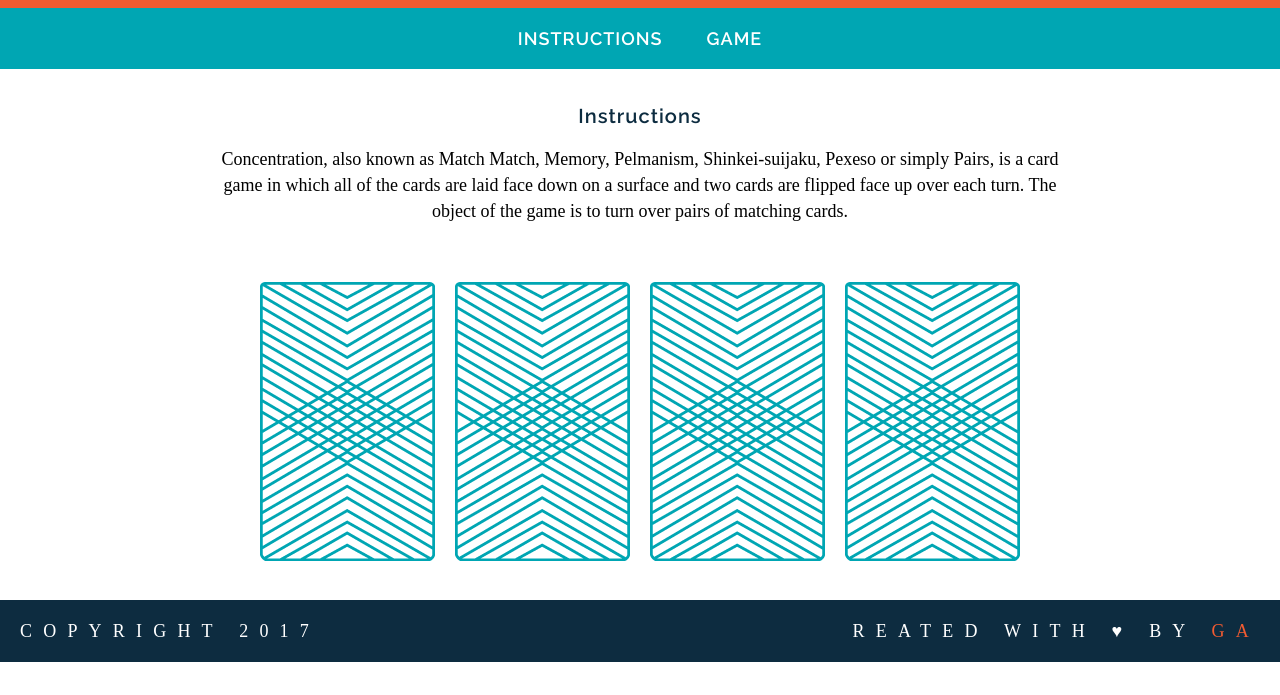
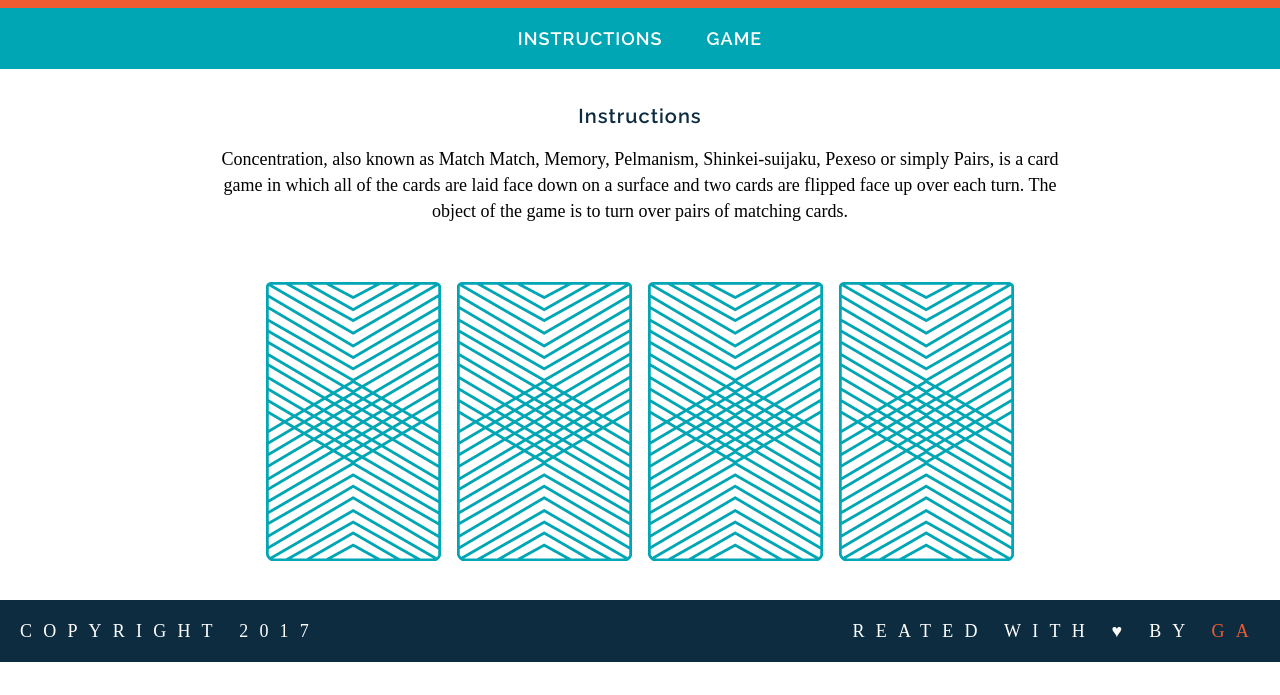
Before and after one commit to Defaf/wdi-fundamentals-memorygame, a plain HTML site: page memory_game/index.html in a window 1280 px wide. Shown: the part 105-800 px from the top of the page. Drawn offline with Linux system fonts and the light colour scheme; a web font is replaced by a local one.

Commit message:
created game logic

```diff
--- a/memory_game/index.html
+++ b/memory_game/index.html
@@ -17,11 +17,11 @@
 	<h2>Instructions</h2>
 	<p>Concentration, also known as Match Match, Memory, Pelmanism, Shinkei-suijaku, Pexeso or simply Pairs, is a card game in which all of the cards are laid face down on a surface and two cards are flipped face up over each turn. The object of the game is to turn over pairs of matching cards.</p>
 
-	<div>
-		<img src="images/back.png" alt="Queen of Diamonds">
+	<div id="game-board" class="board clearfix">
+		<!--<img src="images/back.png" alt="Queen of Diamonds">
 		<img src="images/back.png" alt="Queen of Hearts">
 		<img src="images/back.png" alt="King of Diamonds">
-		<img src="images/back.png" alt="King of Hearts">
+		<img src="images/back.png" alt="King of Hearts">-->
 	</div>
 
 </main>
--- a/memory_game/js/main.js
+++ b/memory_game/js/main.js
@@ -22,14 +22,16 @@ var cards = [{
 	cardImage: "images/king-of-diamonds.png"
 	}
 ];
-var flipCard = function(cardId){
-	console.log("User flipped\t" + cards[cardId].rank);
+var flipCard = function(){
+	var cardId = this.getAttribute('data-id');
+	/*console.log("User flipped\t" + cards[cardId].rank);
 	console.log("User flipped\t" + cards[cardId].cardImage);
-	console.log("User flipped\t" + cards[cardId].suit);
+	console.log("User flipped\t" + cards[cardId].suit);*/
 	cardsInPlay.push( cards[cardId].rank )
 }
 
 var checkForMatch = function (){
+	this.setAttribute('src', cards[cardId].cardImage);
 	if (cardsInPlay[0] === cardsInPlay[1]) {
   		console.log("You found a match!");
 	} else {
@@ -37,6 +39,17 @@ var checkForMatch = function (){
 	}
 }
 
-flipCard(0)
-flipCard(2)
+var createBoard = function(){
+	for (var i = 0; i < cards.length; i++) {
+		var cardElement = document.createElement('img');
+		//cardElement.setAttribute('attributeName', 'attributeValue');
+		cardElement.setAttribute('src', 'images/back.png');
+		cardElement.setAttribute('data-id', i);
+		cardElement.addEventListener("click" ,flipCard);
+		//cardElement.appendChild('game-board');
+		document.getElementById("game-board").appendChild(cardElement);
+
+	}
+}
+createBoard()
 checkForMatch();
```
